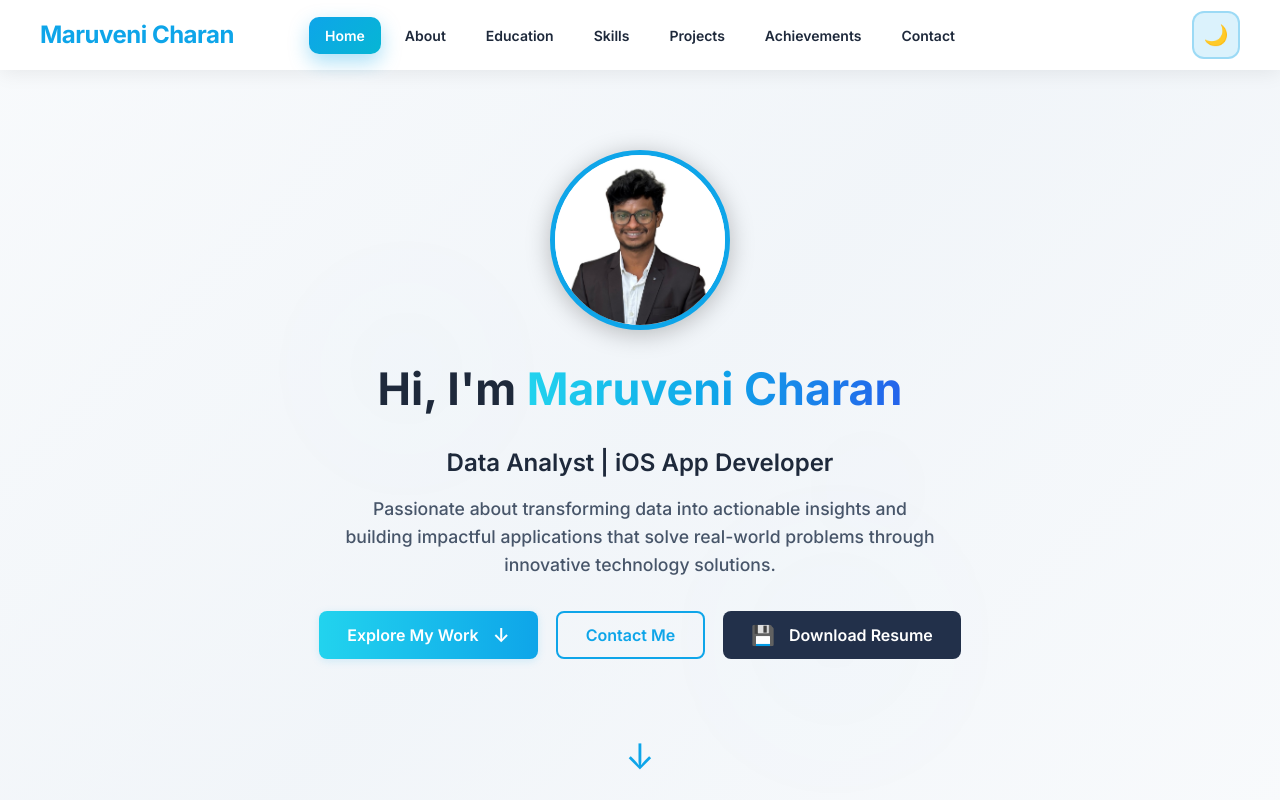
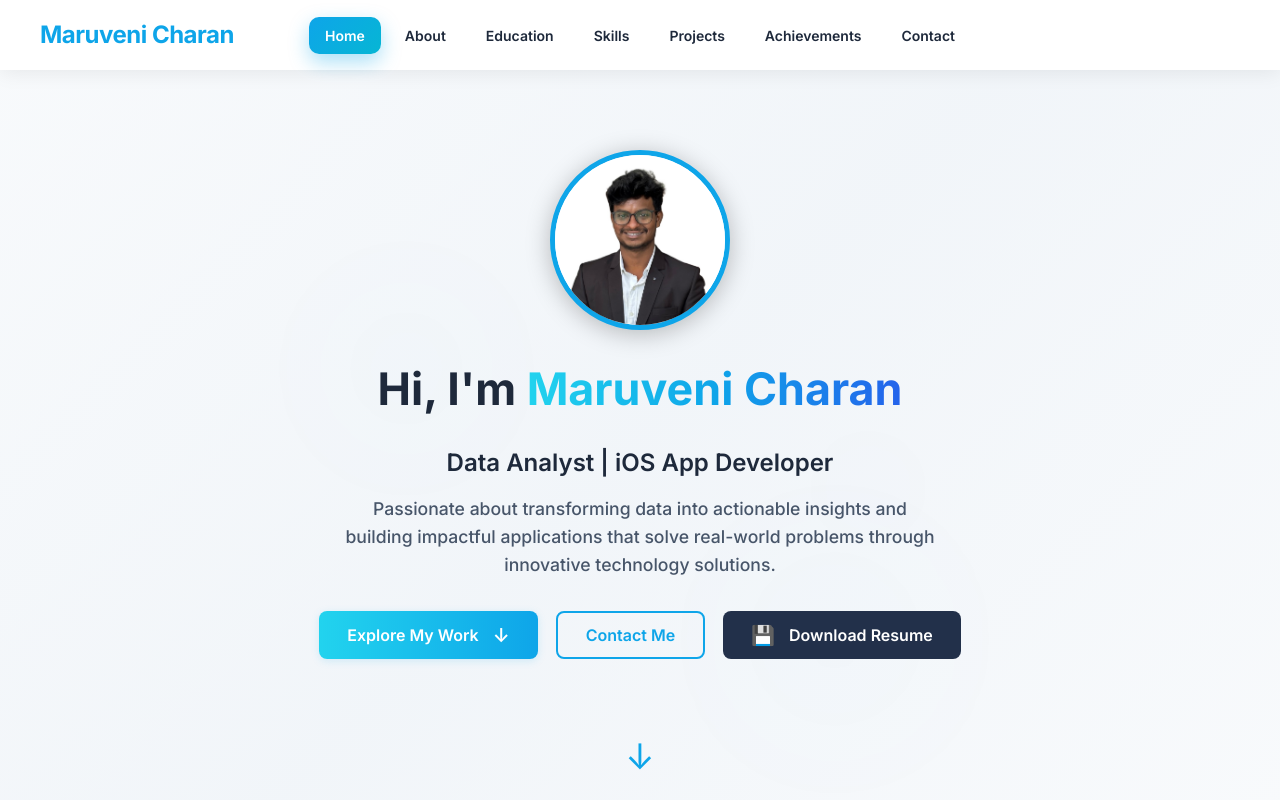
Before and after one commit to charan2319/Portfolio, a React (Create React App) app: page / in a window 1280 px wide. Shown: the top 800 px of the page. Built offline with nearby package versions, Linux system fonts and the light colour scheme.

Commit message:
feat: remove dark mode functionality and its associated UI elements.

```diff
--- a/src/App.js
+++ b/src/App.js
@@ -11,7 +11,6 @@ import {
 } from "./data.js";
 
 function App() {
-  const [darkMode, setDarkMode] = useState(() => localStorage.getItem("darkMode") === "true");
   const [visibleSkills, setVisibleSkills] = useState(false);
   const [modalVideo, setModalVideo] = useState(null);
   const [mobileMenuOpen, setMobileMenuOpen] = useState(false);
@@ -19,9 +18,9 @@ function App() {
   // const [parallax, setParallax] = useState({ x: 0, y: 0 });
 
   useEffect(() => {
-    document.body.className = darkMode ? "dark-mode" : "light-mode";
-    localStorage.setItem("darkMode", darkMode);
-  }, [darkMode]);
+    document.body.className = "light-mode";
+    localStorage.removeItem("darkMode");
+  }, []);
 
   useEffect(() => {
     const skillSection = document.getElementById("skills");
@@ -105,15 +104,6 @@ function App() {
             <span></span>
             <span></span>
             <span></span>
-          </button>
-          <button
-            className="darkmode-toggle"
-            onClick={() => setDarkMode(!darkMode)}
-            aria-label={darkMode ? "Switch to light mode" : "Switch to dark mode"}
-          >
-            <span className="toggle-icon">
-              {darkMode ? "☀️" : "🌙"}
-            </span>
           </button>
         </div>
       </nav>
```
Also changed, not shown: 1 other file (tests, documents, lock files or other folders).
